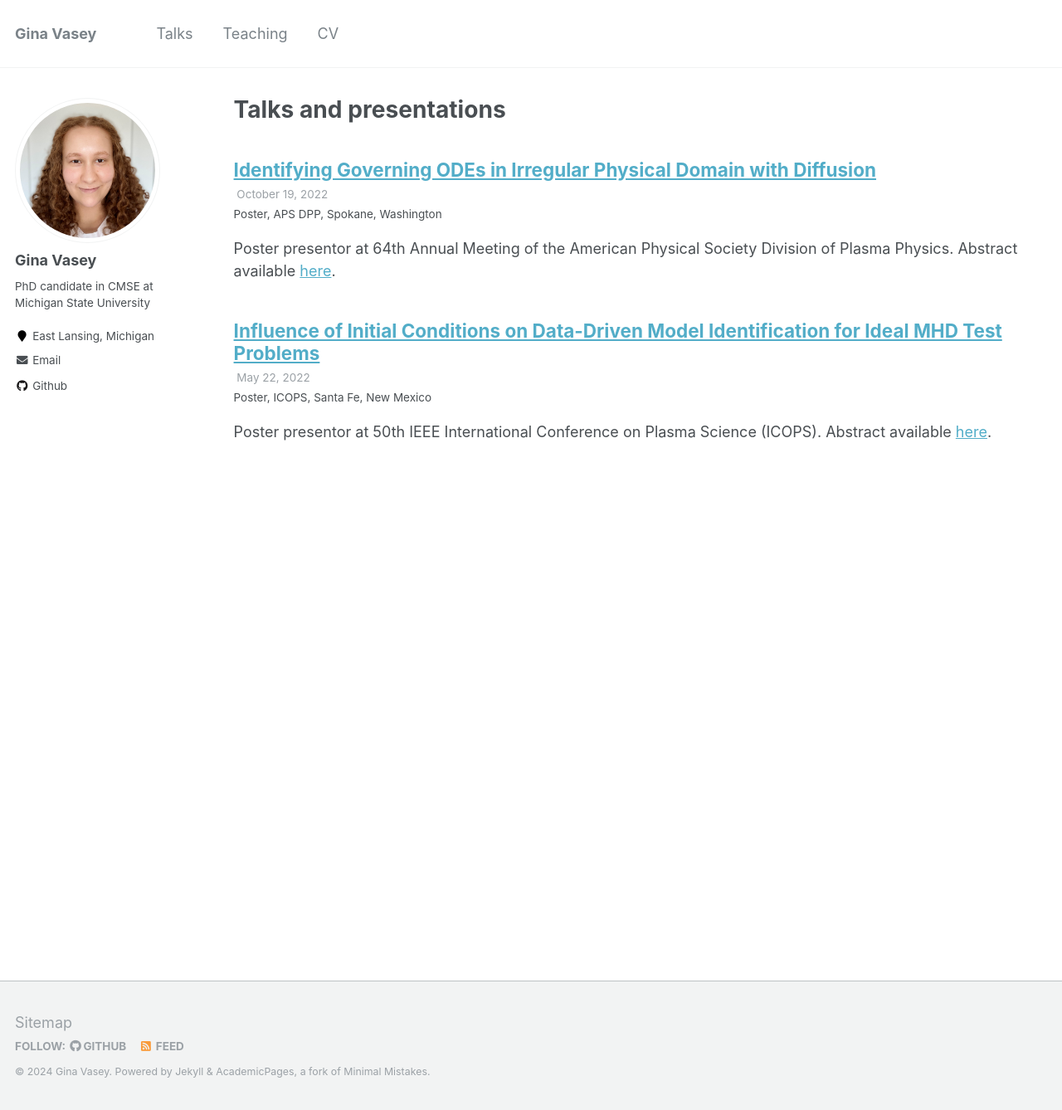
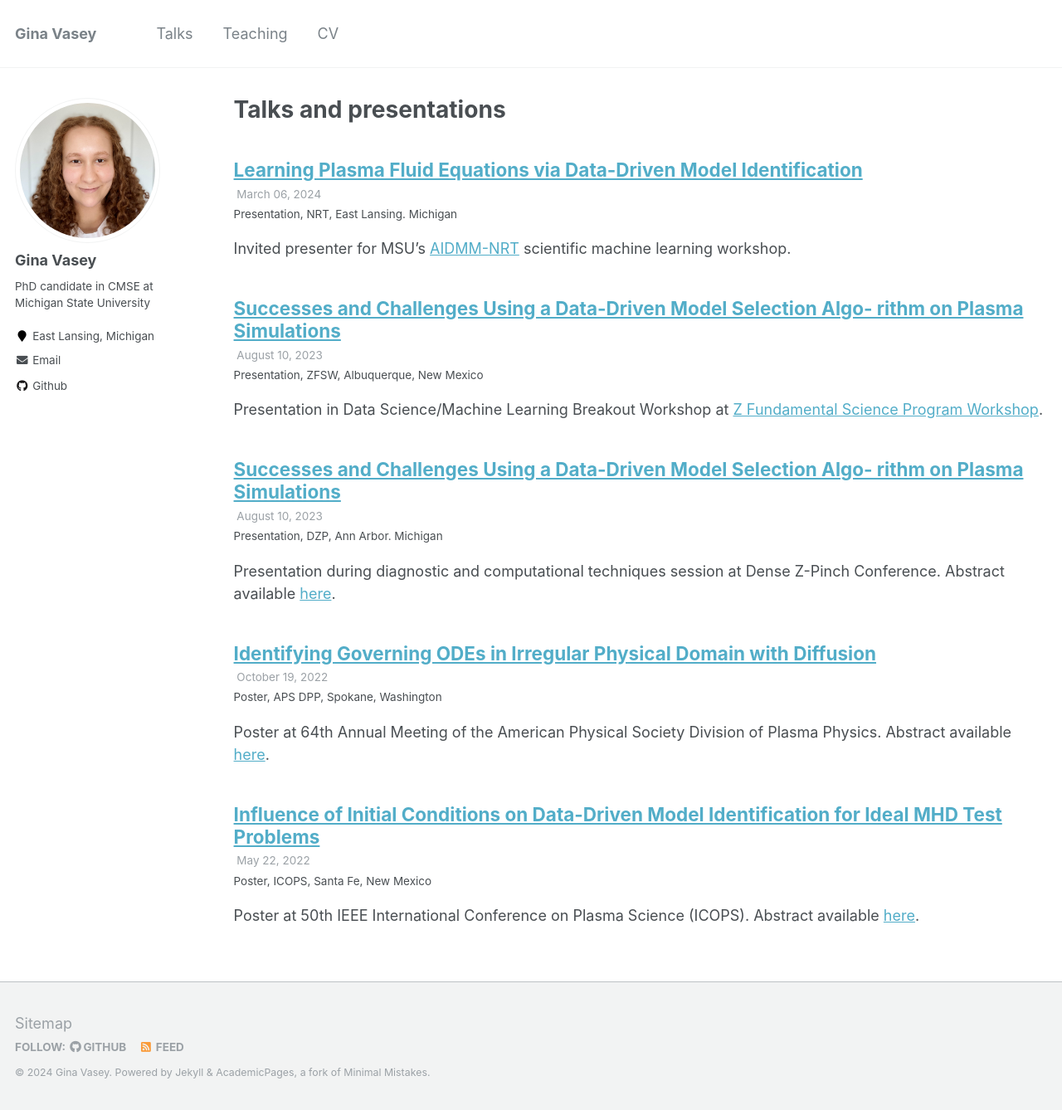
Before and after one commit to vaseygin/vaseygin.github.io, a Jekyll site: the page built from _pages/talks.html, in a window 1280 px wide and 1338 px high. Shown: the whole window at 83% size. Built offline with Jekyll 4.4.1, drawn with Linux system fonts in a browser that asks for light colours.

Commit message:
update talks

```diff
--- a/_talks/2022_APS_DPP.md
+++ b/_talks/2022_APS_DPP.md
@@ -8,4 +8,4 @@ date: 2022-10-19
 location: "Spokane, Washington"
 ---
 
-Poster presentor at 64th Annual Meeting of the American Physical Society Division of Plasma Physics. Abstract available [here](https://meetings.aps.org/Meeting/DPP22/Session/NP11.69).
+Poster at 64th Annual Meeting of the American Physical Society Division of Plasma Physics. Abstract available [here](https://meetings.aps.org/Meeting/DPP22/Session/NP11.69).
--- a/_talks/2023_ICOPS.md
+++ b/_talks/2023_ICOPS.md
@@ -8,4 +8,4 @@ date: 2022-05-22
 location: "Santa Fe, New Mexico"
 ---
 
-Poster presentor at 50th IEEE International Conference on Plasma Science (ICOPS). Abstract available [here](https://www.eventclass.org/contxt_icops2023/scientific/online-program/session?s=P-1#e105).
+Poster at 50th IEEE International Conference on Plasma Science (ICOPS). Abstract available [here](https://www.eventclass.org/contxt_icops2023/scientific/online-program/session?s=P-1#e105).
--- /dev/null
+++ b/_talks/2023_ZFSW.md
@@ -0,0 +1,12 @@
+---
+title: "Successes and Challenges Using a Data-Driven Model Selection Algo-
+rithm on Plasma Simulations"
+collection: talks
+type: "Presentation"
+permalink: /talks/2023_ZFSW
+venue: "ZFSW"
+date: 2023-08-10
+location: "Albuquerque, New Mexico"
+---
+
+Presentation in Data Science/Machine Learning Breakout Workshop at [Z Fundamental Science Program Workshop](https://www.sandia.gov/pulsed-power/workshop-2023/).
--- /dev/null
+++ b/_talks/2024_NRT.md
@@ -0,0 +1,11 @@
+---
+title: "Learning Plasma Fluid Equations via Data-Driven Model Identification"
+collection: talks
+type: "Presentation"
+permalink: /talks/2023_DZP
+venue: "NRT"
+date: 2024-03-06
+location: "East Lansing. Michigan"
+---
+
+Invited presenter for MSU's [AIDMM-NRT](https://sites.google.com/msu.edu/nrtmsu/home) scientific machine learning workshop.
```
Also changed, not shown: _talks/2023_DZP.md (added, +12 -0 lines).
